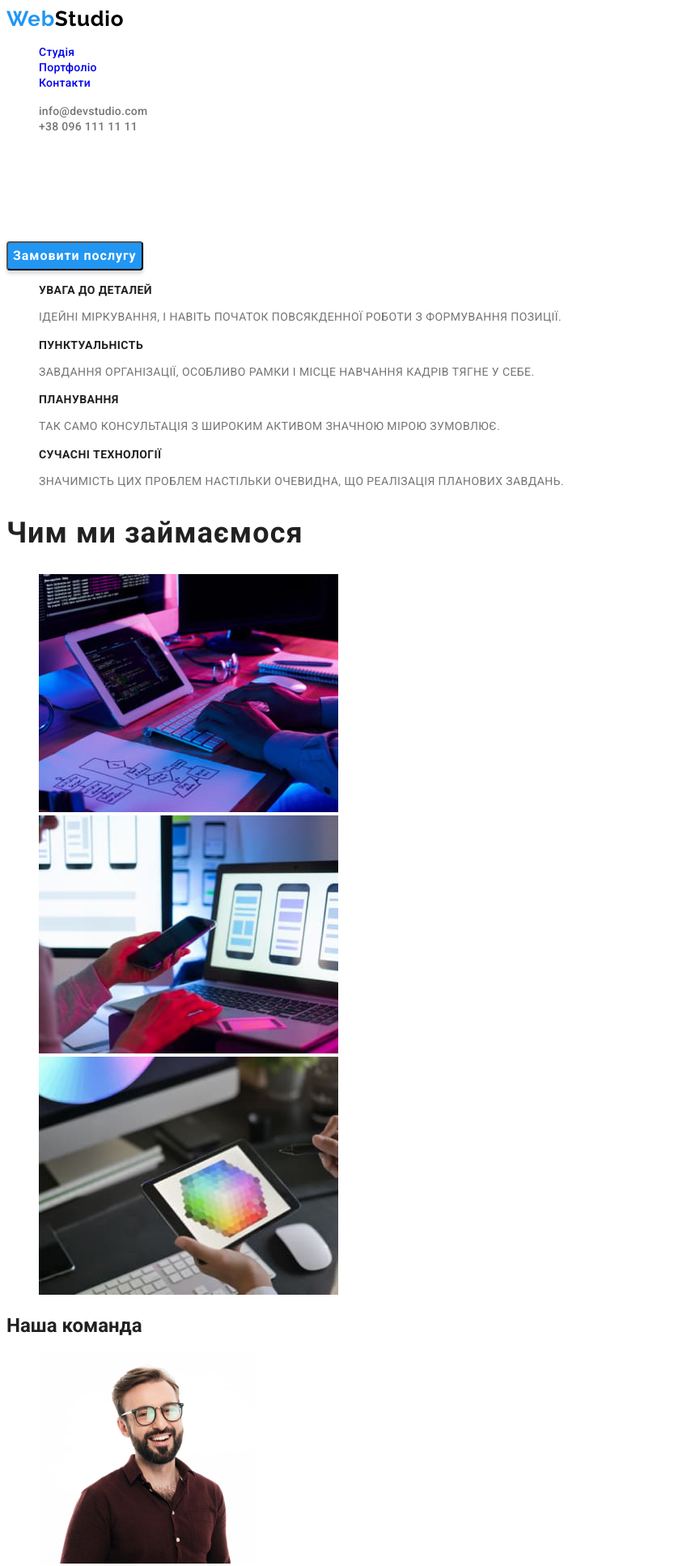
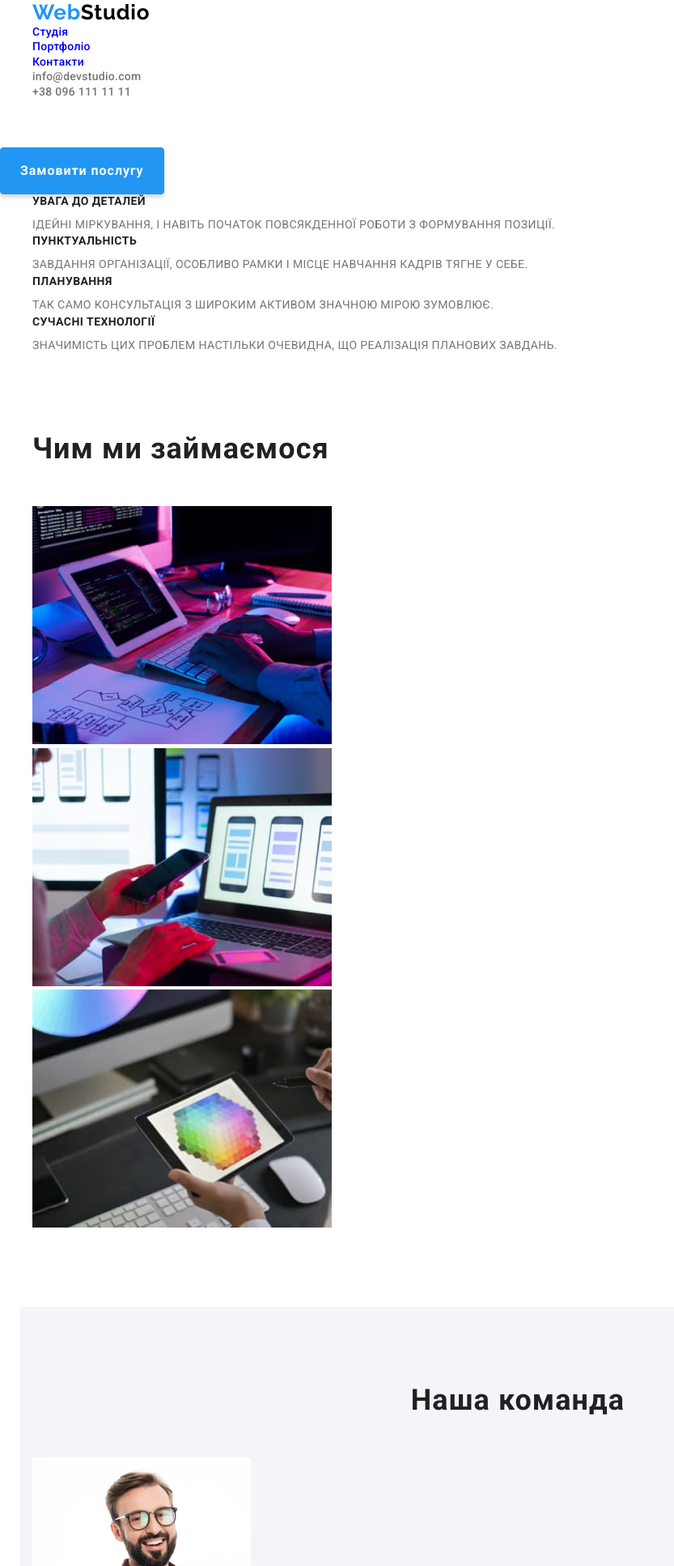
Before and after one commit to anna-klbn/-Project, a plain HTML site: page index.html in a window 1280 px wide. Shown: the top 1934 px of the page at 81% size, without its empty margins (0-833 px from the left). Drawn offline with nearby package versions, Linux system fonts and the light colour scheme.

Commit message:
container

```diff
--- a/css/styles.css
+++ b/css/styles.css
@@ -1,3 +1,6 @@
+html{
+    box-sizing: border-box;
+}
 :root{
 --primary-white-color:#FFF;
 --primary-blue-color: #2196F3;
@@ -5,9 +8,11 @@
 --primary-text-color: #757575;
 }
 body{
+
     background-color: var(--primary-white-color);
     font-family: 'Roboto', sans-serif;
     font-style: normal;
+    font-weight: 400;
     color:var(--primary-black-color);
 }
 a{
@@ -15,6 +20,13 @@ a{
 }
 ul{
     list-style: none;
+}
+h1,
+h2,
+p,
+ul {
+    margin: 0;
+    padding: 0;
 }
 /* header */
 .logo{
@@ -54,6 +66,12 @@ ul{
 .auth-nav__item{
 
 } */
+.header-container{
+    width: 1230px;
+    margin: 0px auto;
+    padding: 0px 15px;
+
+}
 .auth-nav__link{
     color: var(--primary-text-color);
     font-size: 14px;
@@ -70,6 +88,8 @@ ul{
     line-height: 1.36;
     letter-spacing: 2.64px;
     text-transform: uppercase;
+
+    text-align: center;
 }
 .hero-section__button{
     border-radius: 4px;
@@ -82,22 +102,38 @@ ul{
     line-height: 1.86;
     letter-spacing: 0.96px;
     cursor: pointer;
+    border: 1px solid var(--primary-blue-color);
+
+    padding: 13px 24px;
 }
 
 /* skills-section */
+.skills-container,
+.teams-container,
+.work-container,
+.card-container{
+    width: 1230px;
+    margin: 0px auto;
+    padding: 0px 15px 94px 15px;
+
+}
 .skills-section__item{
     font-size: 14px;
     font-weight: 700;
     line-height: normal;
     letter-spacing: 0.42px;
     text-transform: uppercase;
+
+
 }
 .skills-section__text{
     color: var(--primary-text-color);
     font-size: 14px;
-    font-weight: 400;
     line-height: 1.71;
     letter-spacing: 0.42px;
+    font-weight: 400;
+
+    margin-top: 10px;
 }
 
 /*Work-section*/
@@ -106,24 +142,50 @@ ul{
     font-weight: 700;
     line-height: normal;
     letter-spacing: 1.08px;
+
+    margin-bottom: 50px;
+
+
 }
 /*Teams-section*/
+.teams-container{
+    background-color: #F5F4FA;
+    padding-top: 94px;
+}
+.teams-section__title{
+
+    font-size: 36px;
+    font-weight: 700;
+    line-height: 42px;
+    letter-spacing: 0.03em;
+    text-align: center;
+
+    margin-bottom: 50px;
+}
 .teams-section__name{
     font-size: 16px;
     font-style: normal;
     font-weight: 500;
     line-height: normal;
     letter-spacing: 0.48px;
+
+    margin-top: 30px;
+    margin-bottom: 10px;
 }
 .teams-section__profession{
     color: var(--primary-text-color);
     font-size: 16px;
-    font-weight: 400;
     line-height: normal;
     letter-spacing: 0.48px;
 }
 
 /* footer */
+.footer-container{
+    background-color: #2F303A;
+    width: 1230px;
+    margin: 0px auto;
+    padding: 60px 15px;
+}
 .logo-footer{
     color: var(--primary-blue-color);
     font-family: Raleway;
@@ -131,6 +193,8 @@ ul{
     font-weight: 700;
     line-height: normal;
     letter-spacing: 0.78px;
+
+
 }
 .logo-footer span{
     color: var(--primary-white-color);
@@ -139,9 +203,10 @@ ul{
     color:rgba(255, 255, 255, 0.60);
     font-family: Roboto;
     font-size: 14px;
-    font-weight: 400;
     line-height: 24px;
     letter-spacing: 0.42px;
+
+
 }
 .footer-link:hover{
     color: var(--primary-white-color);
@@ -169,7 +234,6 @@ ul{
 .card-set__group{
     color: var(--primary-text-color);
     font-size: 16px;
-    font-weight: 400;
     line-height: 1.87;
     letter-spacing: 0.48px;
 }
--- a/index.html
+++ b/index.html
@@ -4,14 +4,19 @@
     <meta charset="UTF-8" />
     <meta name="viewport" content="width=device-width, initial-scale=1.0" />
     <title>Document</title>
-    <link rel="stylesheet" href="./css/styles.css" />
     <link
       href="https://fonts.googleapis.com/css2?family=Raleway:wght@700&family=Roboto:wght@400;500;700;900&display=swap"
       rel="stylesheet"
     />
+    <link
+      rel="stylesheet"
+      href="https://cdnjs.cloudflare.com/ajax/libs/modern-normalize/2.0.0/modern-normalize.min.css"
+    />
+    <link rel="stylesheet" href="./css/styles.css" />
   </head>
   <body>
     <header>
+      <div class="header-container">
         <nav class="site-nav">
           <a class="logo" href="./index.html">Web<span>Studio</span></a>
           <ul class="site-nav__list">
@@ -34,6 +39,7 @@
             <a class="auth-nav__link" href="">+38 096 111 11 11</a>
           </li>
         </ul>
+      </div>
     </header>
     <main>
       <section class="hero-section">
@@ -45,6 +51,7 @@
         </button>
       </section>
       <section class="skills-section">
+        <div class="skills-container">
           <ul class="skills-section__list">
             <li class="skills-section__item">
               Увага до деталей
@@ -56,8 +63,8 @@
             <li class="skills-section__item">
               Пунктуальність
               <p class="skills-section__text">
-              Завдання організації, особливо рамки і місце навчання кадрів тягне
-              у себе.
+                Завдання організації, особливо рамки і місце навчання кадрів
+                тягне у себе.
               </p>
             </li>
             <li class="skills-section__item">
@@ -69,13 +76,15 @@
             <li class="skills-section__item">
               Сучасні технології
               <p class="skills-section__text">
-              Значимість цих проблем настільки очевидна, що реалізація планових
-              завдань.
+                Значимість цих проблем настільки очевидна, що реалізація
+                планових завдань.
               </p>
             </li>
           </ul>
+        </div>
       </section>
       <section class="work-section">
+        <div class="work-container">
           <h2 class="work-section__title">Чим ми займаємося</h2>
           <ul class="work-section__list">
             <li class="work-section__item">
@@ -100,8 +109,10 @@
               />
             </li>
           </ul>
+        </div>
       </section>
       <section class="teams-section">
+        <div class="teams-container">
           <h2 class="teams-section__title">Наша команда</h2>
           <ul class="teams-section__list">
             <li class="teams-section__item">
@@ -125,9 +136,11 @@
               <p class="teams-section__profession">UI Designer</p>
             </li>
           </ul>
+        </div>
       </section>
     </main>
     <footer>
+      <div class="footer-container">
         <a class="logo-footer" href="./index.html">Web<span>Studio</span></a>
         <address>
           <ul class="footer-list">
@@ -146,6 +159,7 @@
             </li>
           </ul>
         </address>
+      </div>
     </footer>
   </body>
 </html>
```
Also changed, not shown: portfolio.html (+8 -1 lines). Lines whose indentation alone changed are shown as unchanged.
